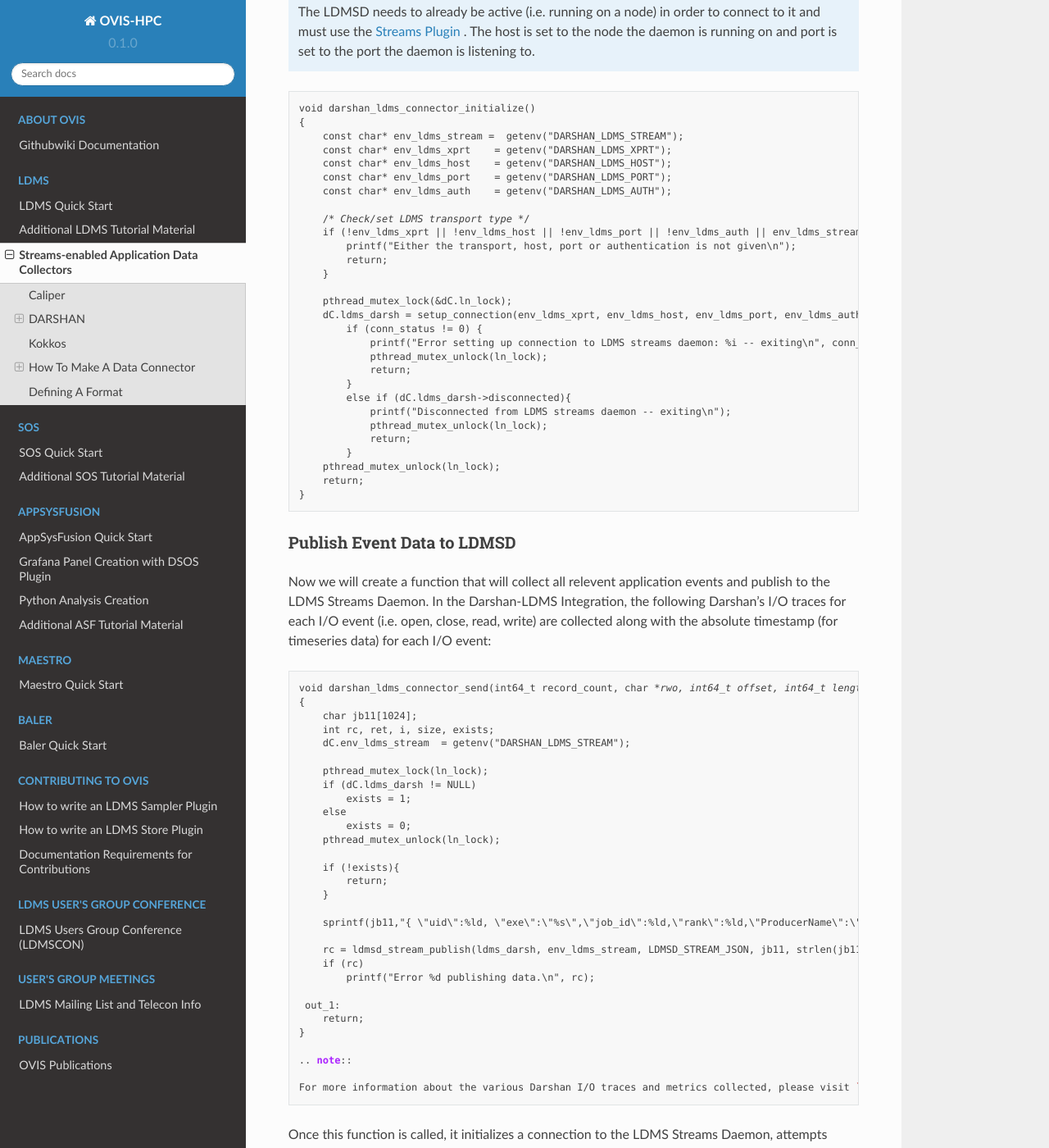
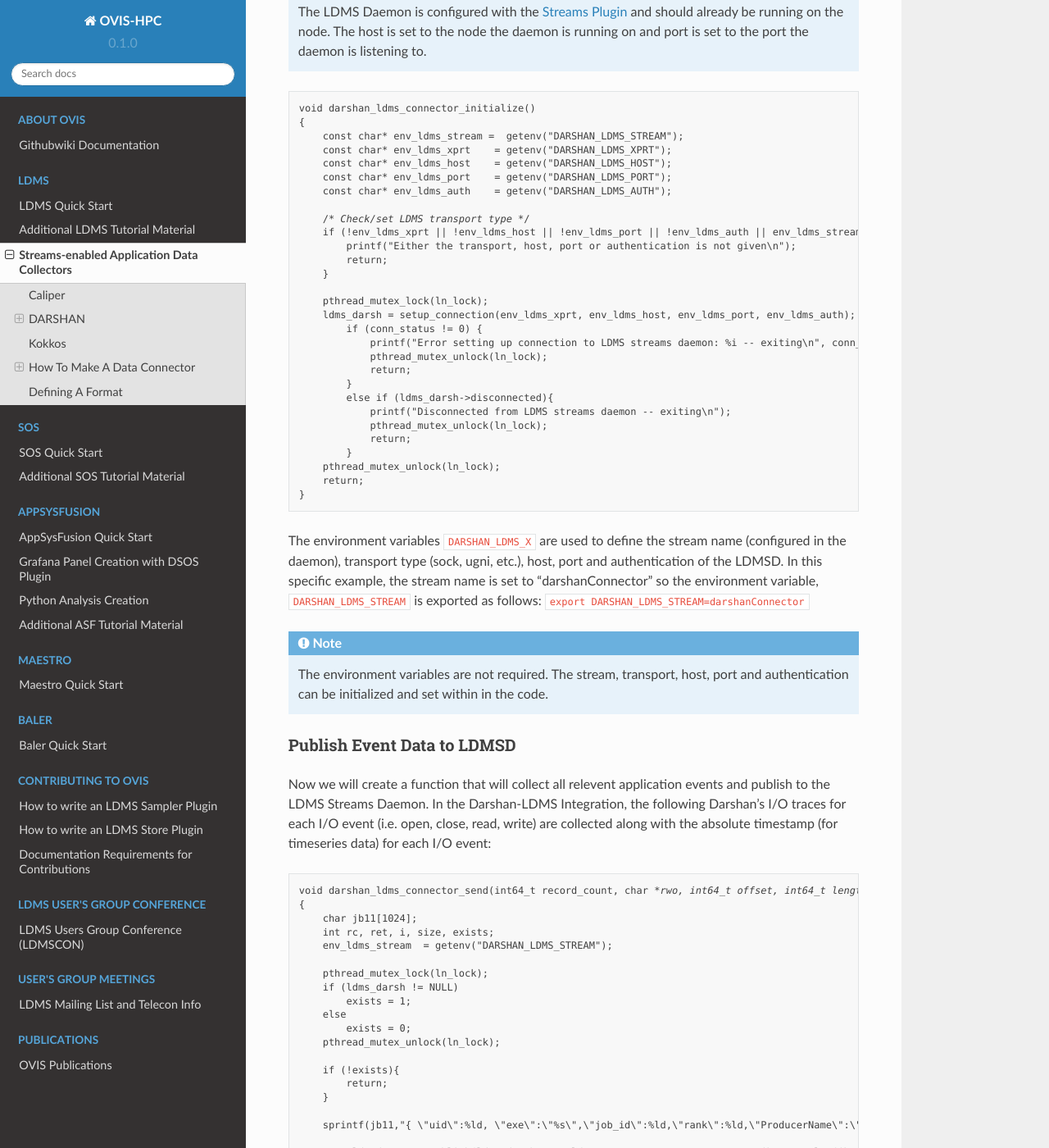
Before and after one commit to ovis-hpc/readthedocs, a Sphinx documentation site: the page built from docs/source/ldms-streams.rst, in a window 1280 px wide and 1400 px high, scrolled down 10262 px. Shown: the whole window at 82% size. Built offline with Sphinx 7.4.7 and the Read the Docs theme 2.0.0, drawn with Linux system fonts in a browser that asks for light colours; pages that are not in the unit, such as notebooks, are missing from menus; some of the changed text lies outside the part shown.

Commit message:
Update ldms-streams.rst

```diff
--- a/docs/source/ldms-streams.rst
+++ b/docs/source/ldms-streams.rst
@@ -439,11 +439,11 @@
 
 Initialize and Connect to LDMSD
 ------------------------------------------
-Once the above functions have been copied, the ``setup_connection`` will need to be called in order to establish a connection the LDMSD.
+Once the above functions have been copied, the ``setup_connection`` will need to be called in order to establish a connection an LDMS Streams Daemon.
 
 .. note::
 
-  The LDMSD needs to already be active (i.e. running on a node) in order to connect to it and must use the `Streams Plugin <https://github.com/ovis-hpc/ovis/blob/OVIS-4/ldms/src/sampler/hello_stream/Plugin_hello_sampler.man>`_ . The host is set to the node the daemon is running on and port is set to the port the daemon is listening to.
+  The LDMS Daemon is configured with the  `Streams Plugin <https://github.com/ovis-hpc/ovis/blob/OVIS-4/ldms/src/sampler/hello_stream/Plugin_hello_sampler.man>`_ and should already be running on the node. The host is set to the node the daemon is running on and port is set to the port the daemon is listening to.
 
 .. code-block:: RST
 
@@ -461,14 +461,14 @@
           return;
       }
 
-      pthread_mutex_lock(&dC.ln_lock);
-      dC.ldms_darsh = setup_connection(env_ldms_xprt, env_ldms_host, env_ldms_port, env_ldms_auth);
+      pthread_mutex_lock(ln_lock);
+      ldms_darsh = setup_connection(env_ldms_xprt, env_ldms_host, env_ldms_port, env_ldms_auth);
           if (conn_status != 0) {
               printf("Error setting up connection to LDMS streams daemon: %i -- exiting\n", conn_status);
               pthread_mutex_unlock(ln_lock);
               return;
           }
-          else if (dC.ldms_darsh->disconnected){
+          else if (ldms_darsh->disconnected){
               printf("Disconnected from LDMS streams daemon -- exiting\n");
               pthread_mutex_unlock(ln_lock);
               return;
@@ -476,6 +476,11 @@
       pthread_mutex_unlock(ln_lock);
       return;
   }
+
+The environment variables ``DARSHAN_LDMS_X`` are used to define the stream name (configured in the daemon), transport type (sock, ugni, etc.), host, port and authentication of the LDMSD. In this specific example, the stream name is set to "darshanConnector" so the environment variable, ``DARSHAN_LDMS_STREAM`` is exported as follows: ``export DARSHAN_LDMS_STREAM=darshanConnector``
+
+.. note::
+   The environment variables are not required. The stream, transport, host, port and authentication can be initialized and set within in the code.
 
 Publish Event Data to LDMSD
 -------------------------------------
@@ -487,10 +492,10 @@
   {
       char jb11[1024];
       int rc, ret, i, size, exists;
-      dC.env_ldms_stream  = getenv("DARSHAN_LDMS_STREAM");
+      env_ldms_stream  = getenv("DARSHAN_LDMS_STREAM");
 
       pthread_mutex_lock(ln_lock);
-      if (dC.ldms_darsh != NULL)
+      if (ldms_darsh != NULL)
           exists = 1;
       else
           exists = 0;
```
